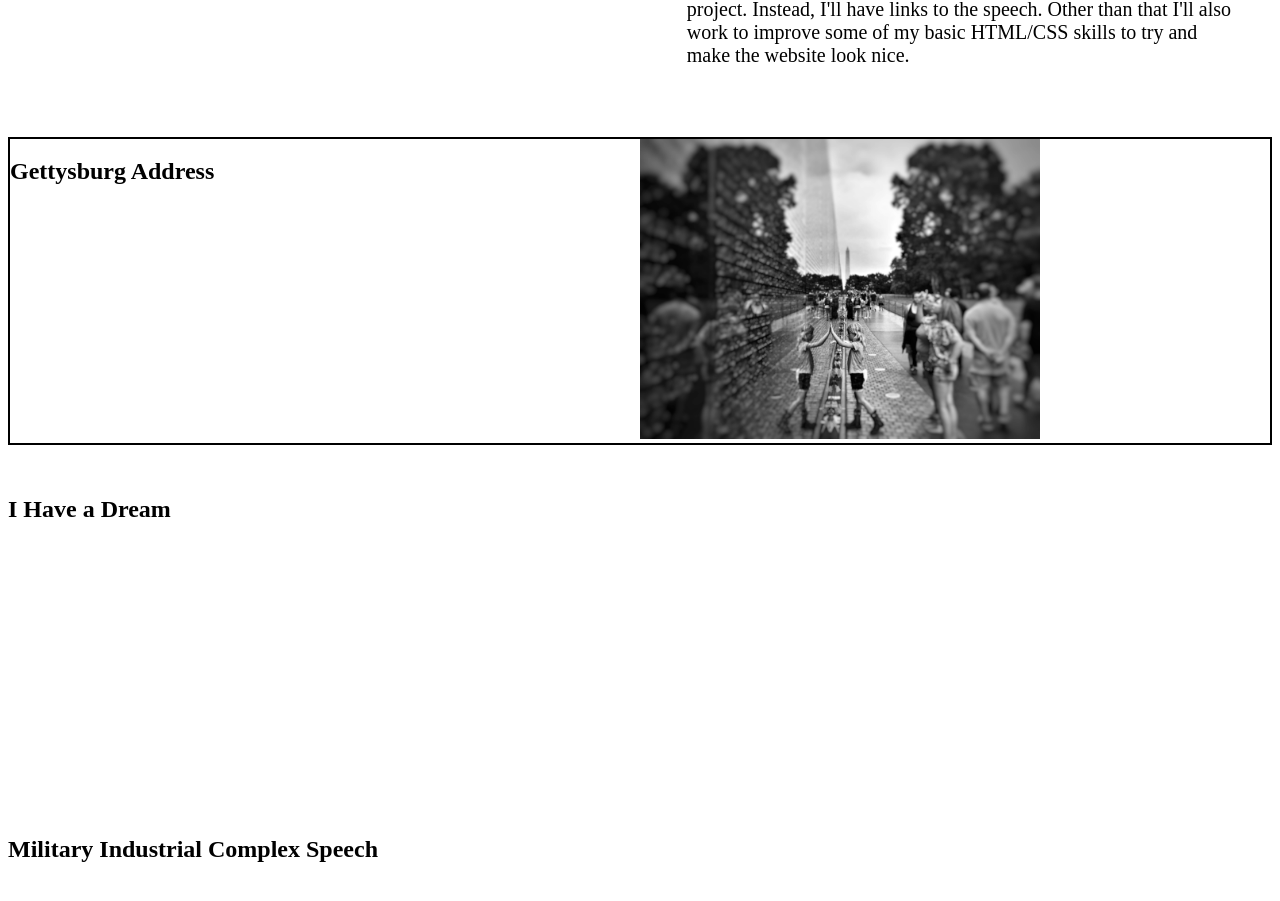
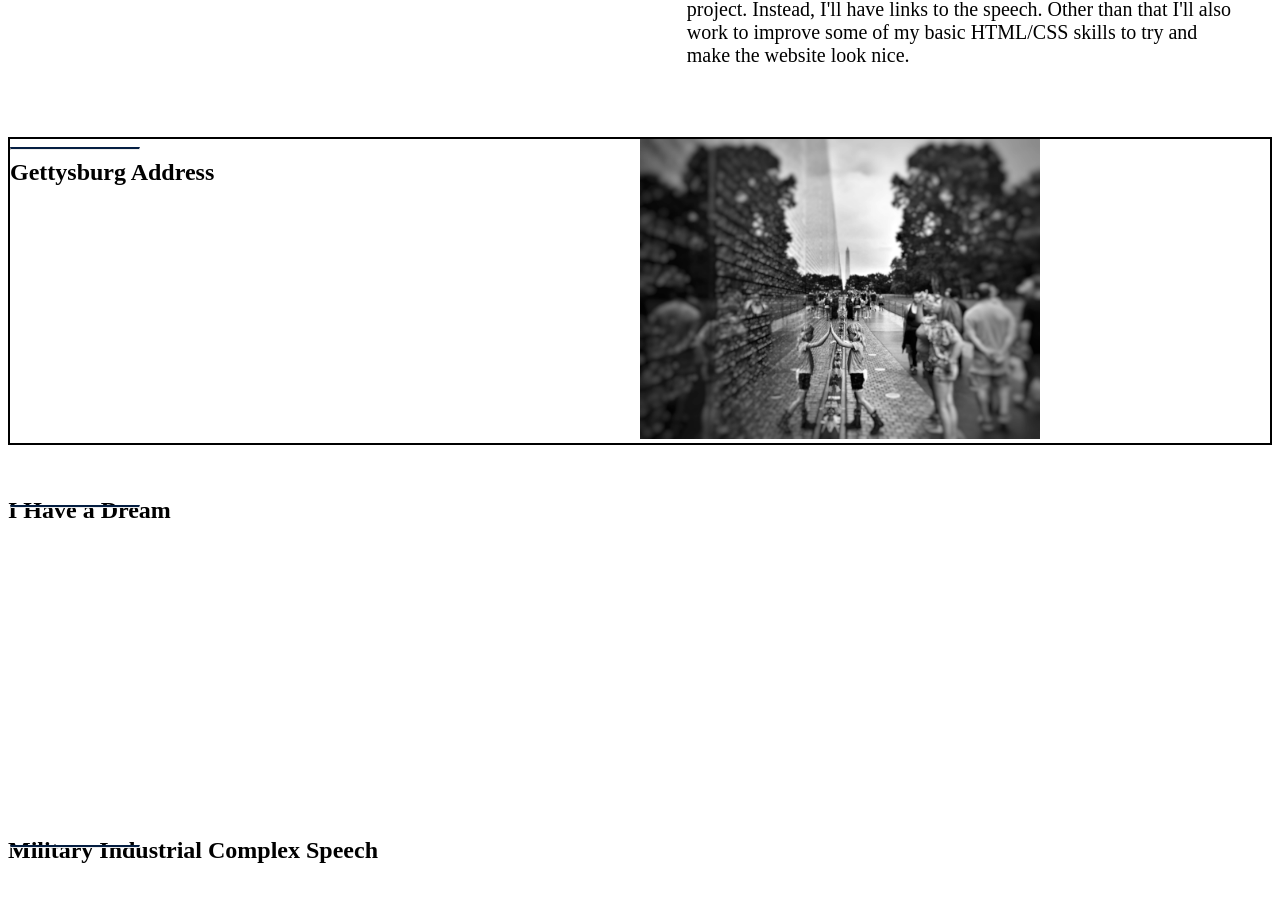
Before and after one commit to ravenusmc/three_speeches, a Vue app in the folder client/: page / in a window 1280 px wide. Shown: the part 769-1670 px from the top of the page. Built offline with nearby package versions, Linux system fonts and the light colour scheme.

Commit message:
working on speech section

```diff
--- a/client/src/components/home/Speech.vue
+++ b/client/src/components/home/Speech.vue
@@ -1,6 +1,7 @@
 <template>
   <div>
 
+    <hr>
     <div>
       <h1>{{ title }}</h1>
     </div>
@@ -17,4 +18,16 @@ export default {
 </script>
 
 <style scoped>
+
+hr {
+  position: absolute;
+  left: 10px;
+  border-top: 2px solid #041E42;
+  width: 10%;
+}
+
+h1 {
+  margin-top: 20px;
+}
+
 </style>
```
